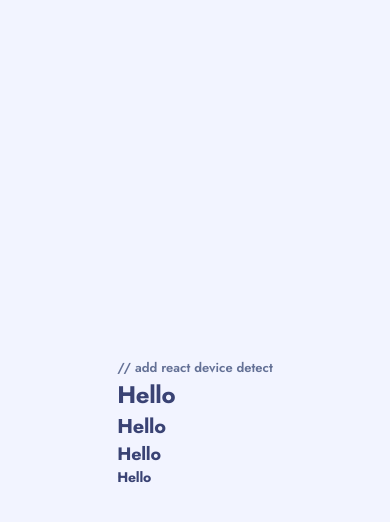
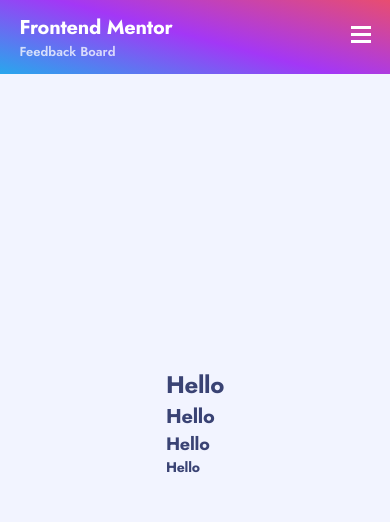
Before and after one commit to hollowww-dev/feedback-app-fe, a React (Vite) app: page / in a window 390 px wide. Shown: the top 522 px of the page. Built offline with nearby package versions, Linux system fonts and the light colour scheme.

Commit message:
Removed react-device-detect, added react-responsive

```diff
--- a/package.json
+++ b/package.json
@@ -11,8 +11,8 @@
 	},
 	"dependencies": {
 		"react": "^18.2.0",
-		"react-device-detect": "^2.2.3",
 		"react-dom": "^18.2.0",
+		"react-responsive": "^9.0.2",
 		"react-router-dom": "^6.22.2",
 		"styled-components": "^6.1.8",
 		"vite-plugin-svgr": "^4.2.0"
--- a/src/App.tsx
+++ b/src/App.tsx
@@ -6,18 +6,20 @@ import { GlobalStyles } from './globalStyles';
 
 import { theme } from './theme';
 
-import { isMobile } from 'react-device-detect';
+import { useMediaQuery } from 'react-responsive';
 
 import MobileHeader from './components/MobileHeader';
 
 import FeedbackListPage from './components/FeedbackListPage';
 
 const App = () => {
+	const isMobile = useMediaQuery({
+		query: '(max-width: 568px)',
+	});
 	return (
 		<>
 			<ThemeProvider theme={theme}>
 				<GlobalStyles />
-				// add react device detect
 				{isMobile && <MobileHeader />}
 				<Routes>
 					<Route path="/" element={<FeedbackListPage />} />
```
Also changed, not shown: 1 other file (tests, documents, lock files or other folders).
